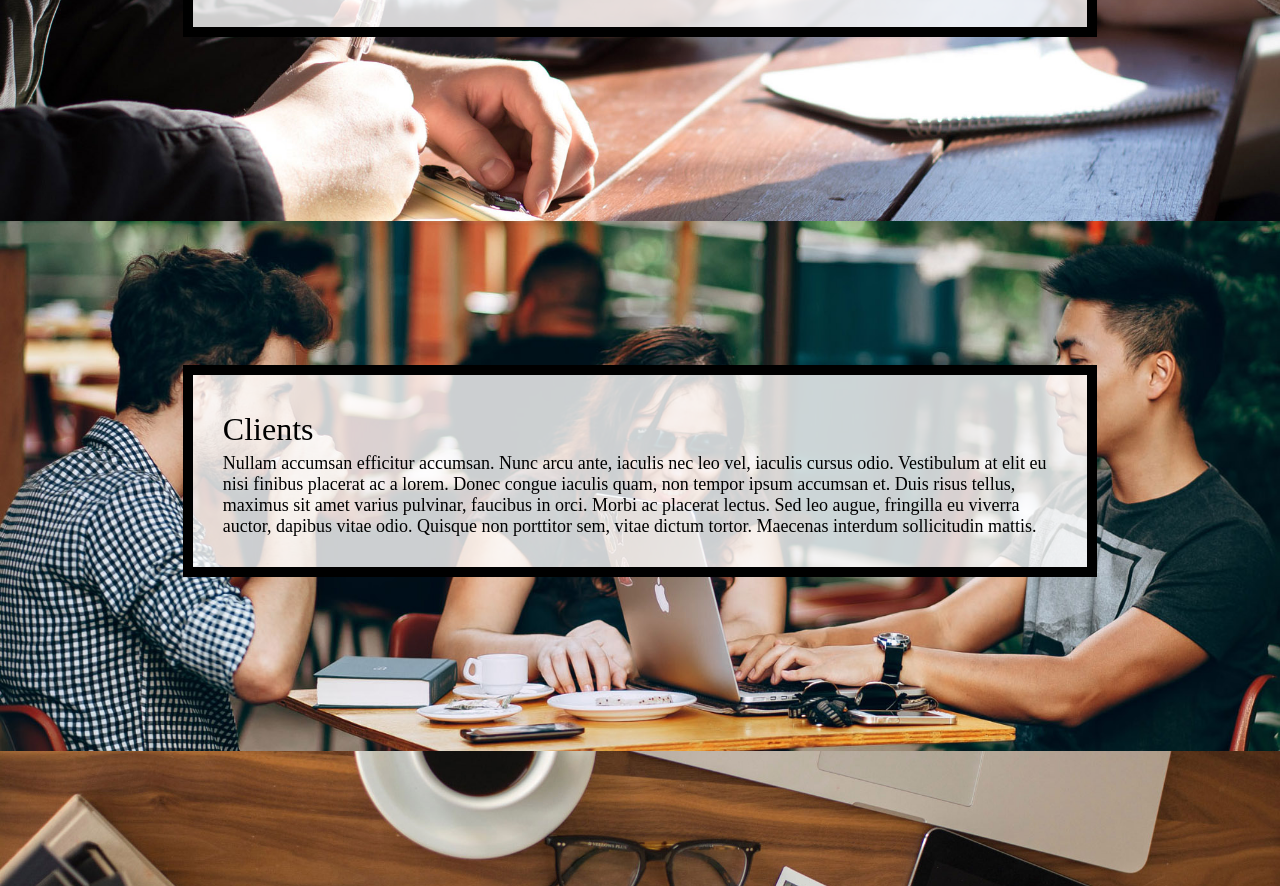
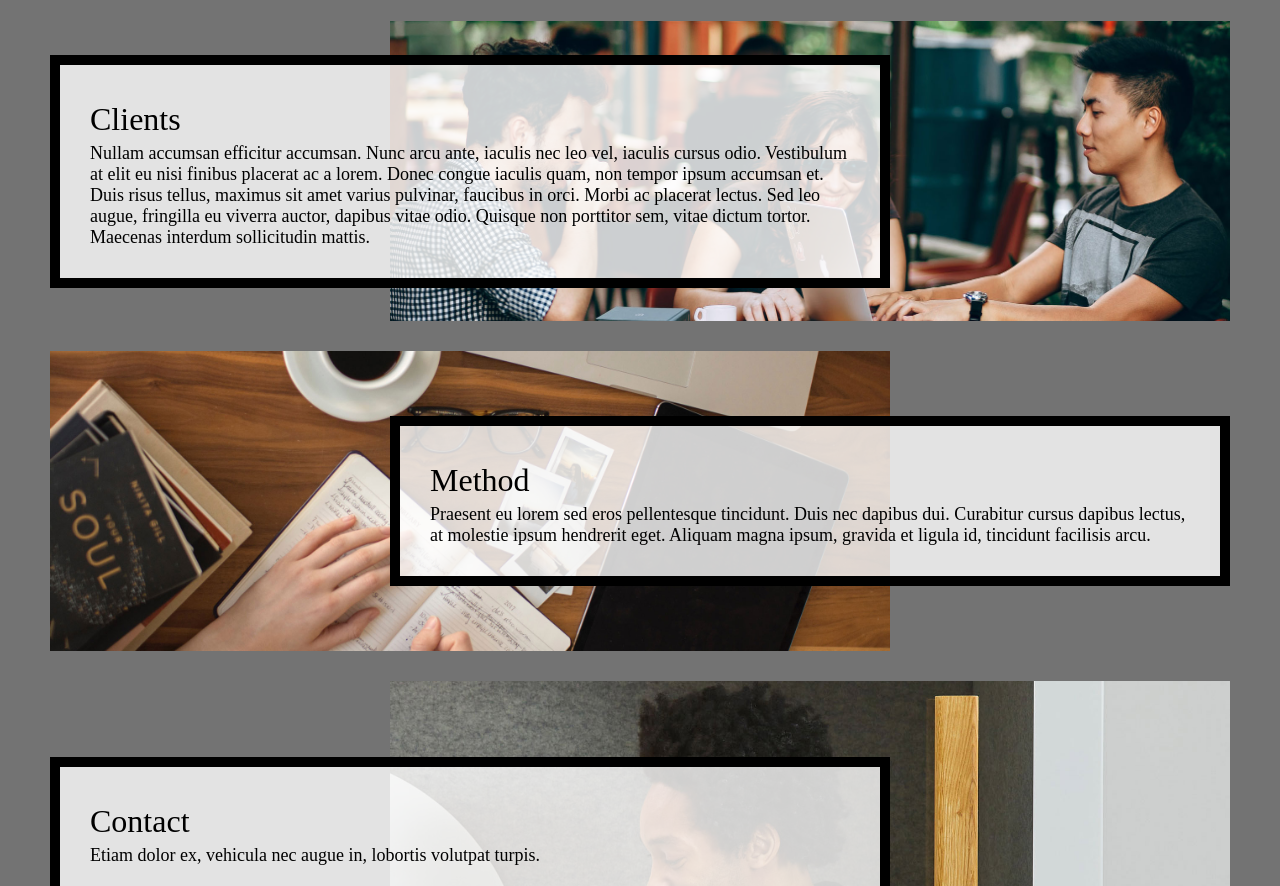
Before and after one commit to shaikhnaima/hw4-2023, a plain HTML site: page index.html in a window 1280 px wide. Shown: the part 781-1667 px from the top of the page. Drawn offline with Linux system fonts and the light colour scheme.

Commit message:
Add files via upload

```diff
--- a/css/style.css
+++ b/css/style.css
@@ -98,20 +98,38 @@ nav a:focus{
 
 
   /* Requirement 11 code here -- Do not remove this comment. */
-
+a.skip:focus {
+  position: absolute;
+  top: 20px;
+  left: 0px;
+  /* text-decoration-line: overline;
+  text-decoration-thickness: 10px;
+  text-decoration-color: yellow;
+  outline: none; */
+}
 
 
   /* Requirement 12 code here -- Do not remove this comment. */
-
+  .container {
+    grid-template-columns: 50px auto 500px auto 50px;
+    grid-template-rows: repeat(4, 300px);
+  }
 
 
   /* Requirement 13 code here -- Do not remove this comment. */
-
+  .about, .method, .clients-image, .contact-image {
+    grid-column: 3 / span 2;
+  }
 
   /* Requirement 14 code here -- Do not remove this comment. */
-
+  .clients, .contact, .about-image, .method-image {
+    grid-column: 2 / span 2;
+  }
 
   /* Requirement 15 code here -- Do not remove this comment. */
+  .clients-image, .contact-image, .about-image, .method-image {
+    overflow: hidden;
+  }
 }
 
 /** Code for prefers reduced motion **/
```
